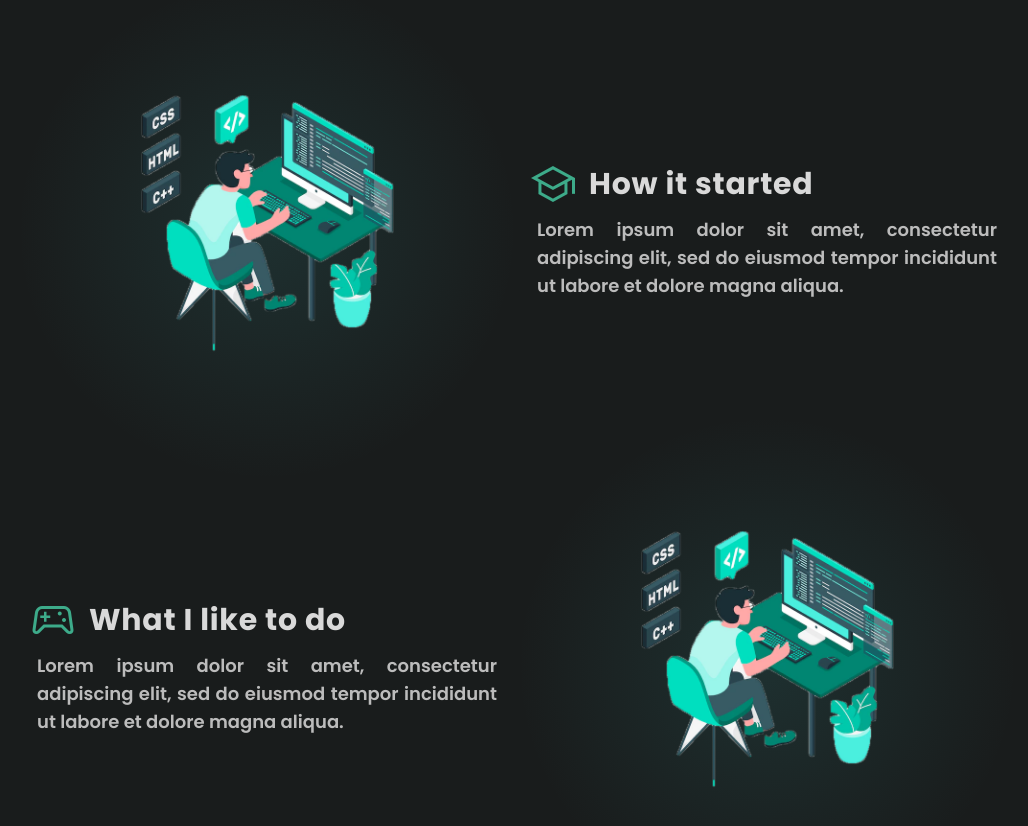
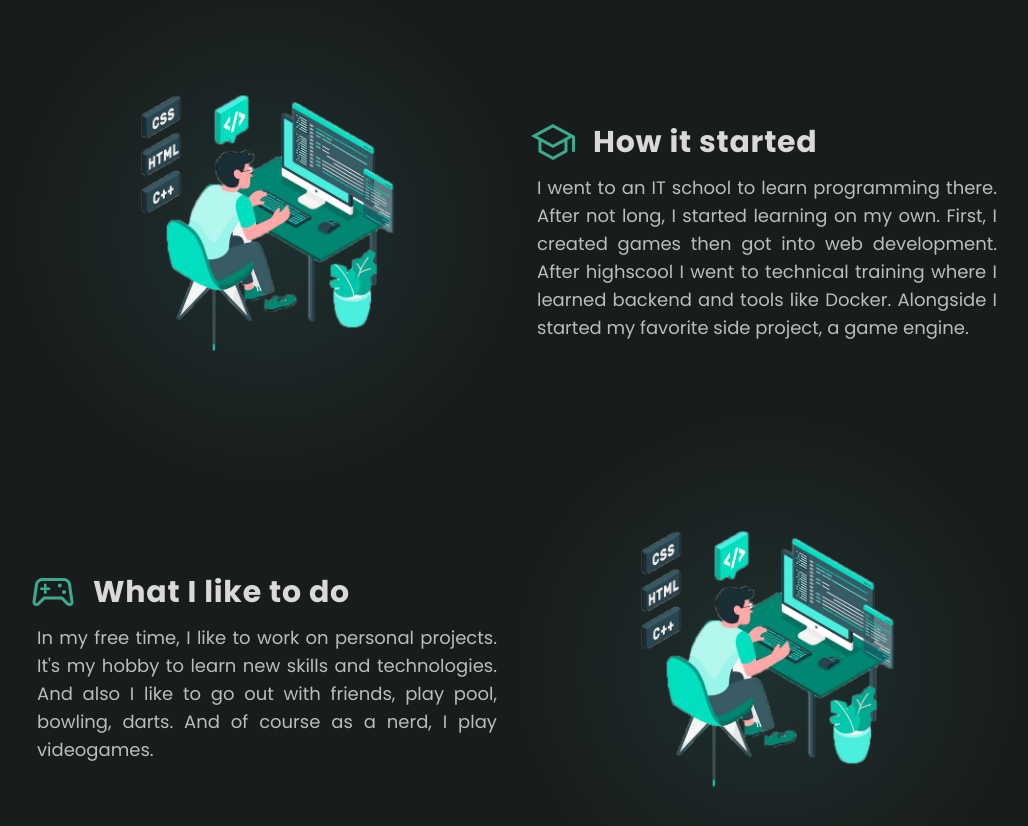
Before and after one commit to Resongeo/resongeo.github.io, a Svelte app: page / in a window 1280 px wide. Shown: the part 940-1766 px from the top of the page, without its empty margins (123-1151 px from the left). Built offline with nearby package versions, Linux system fonts and the light colour scheme.

Commit message:
Finished About Me section

```diff
--- a/src/AboutMe.svelte
+++ b/src/AboutMe.svelte
@@ -14,7 +14,7 @@
             <TextCard
                 icon="school"
                 title="How it started"
-                content="Lorem ipsum dolor sit amet, consectetur adipiscing elit, sed do eiusmod tempor incididunt ut labore et dolore magna aliqua."/>
+                content="I went to an IT school to learn programming there. After not long, I started learning on my own. First, I created games then got into web development. After highscool I went to technical training where I learned backend and tools like Docker. Alongside I started my favorite side project, a game engine."/>
         </div>
 
         <div class="mt-14 lg:grid lg:grid-cols-2 lg:h-[300px] lg:place-items-center">
@@ -22,7 +22,7 @@
             <TextCard
                 icon="sports_esports"
                 title="What I like to do"
-                content="Lorem ipsum dolor sit amet, consectetur adipiscing elit, sed do eiusmod tempor incididunt ut labore et dolore magna aliqua."/>
+                content="In my free time, I like to work on personal projects. It's my hobby to learn new skills and technologies. And also I like to go out with friends, play pool, bowling, darts. And of course as a nerd, I play videogames."/>
             <div class="hidden lg:grid place-items-center 2xl:ml-12">
                 <img class="observable w-[300px] absolute z-20" src="images/placeholder.png" alt="dude is programming">
                 <div class="observable radial-glow z-10 w-[500px] h-[500px] absolute"></div>
--- a/src/lib/TextCard.svelte
+++ b/src/lib/TextCard.svelte
@@ -9,11 +9,11 @@
       <span class="material-symbols-outlined text-primary text-5xl">
         {icon}
       </span>
-      <h1 class="text-3xl font-bold ml-3 tracking-wide text-title">
+      <h1 class="text-3xl font-bold ml-4 tracking-wide text-title">
         {title}
       </h1>
   </div>
-  <p class="mx-2 text-justify text-default-text font-semibold text-lg">
+  <p class="mx-2 text-justify text-default-text text-lg">
       {content}
   </p>
 </div>
```
